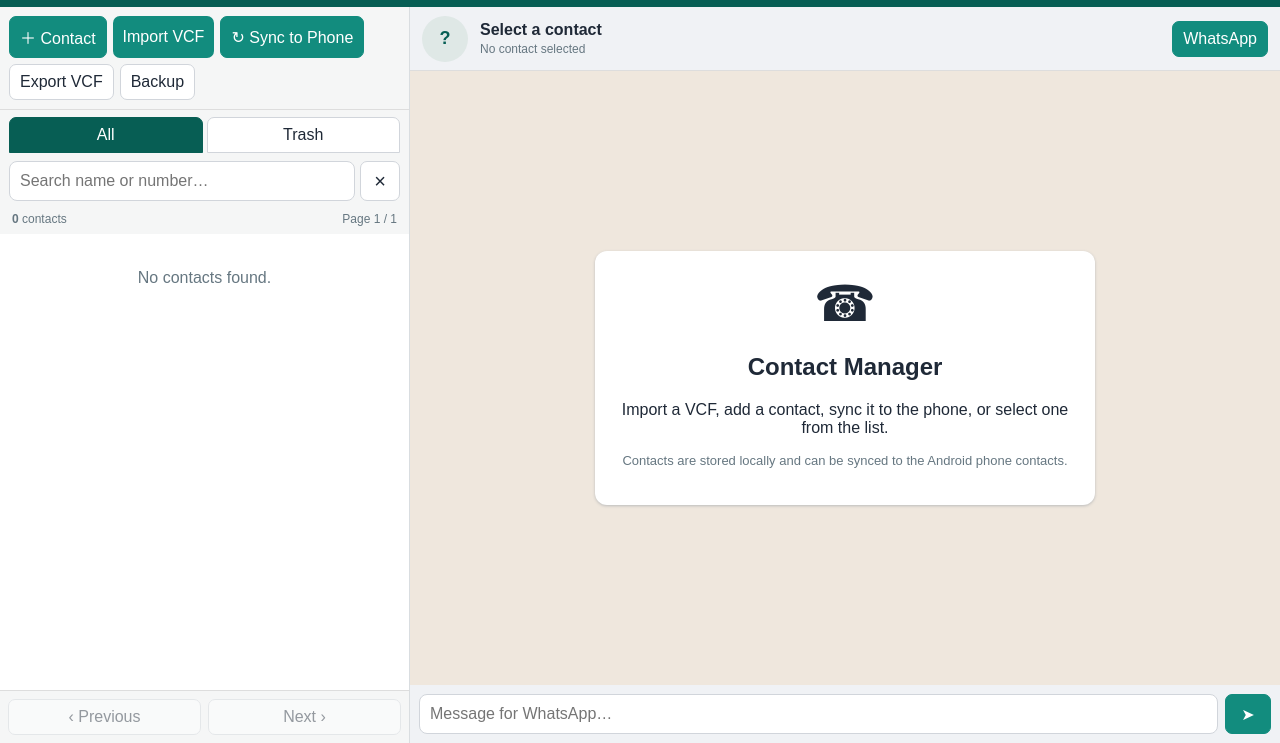
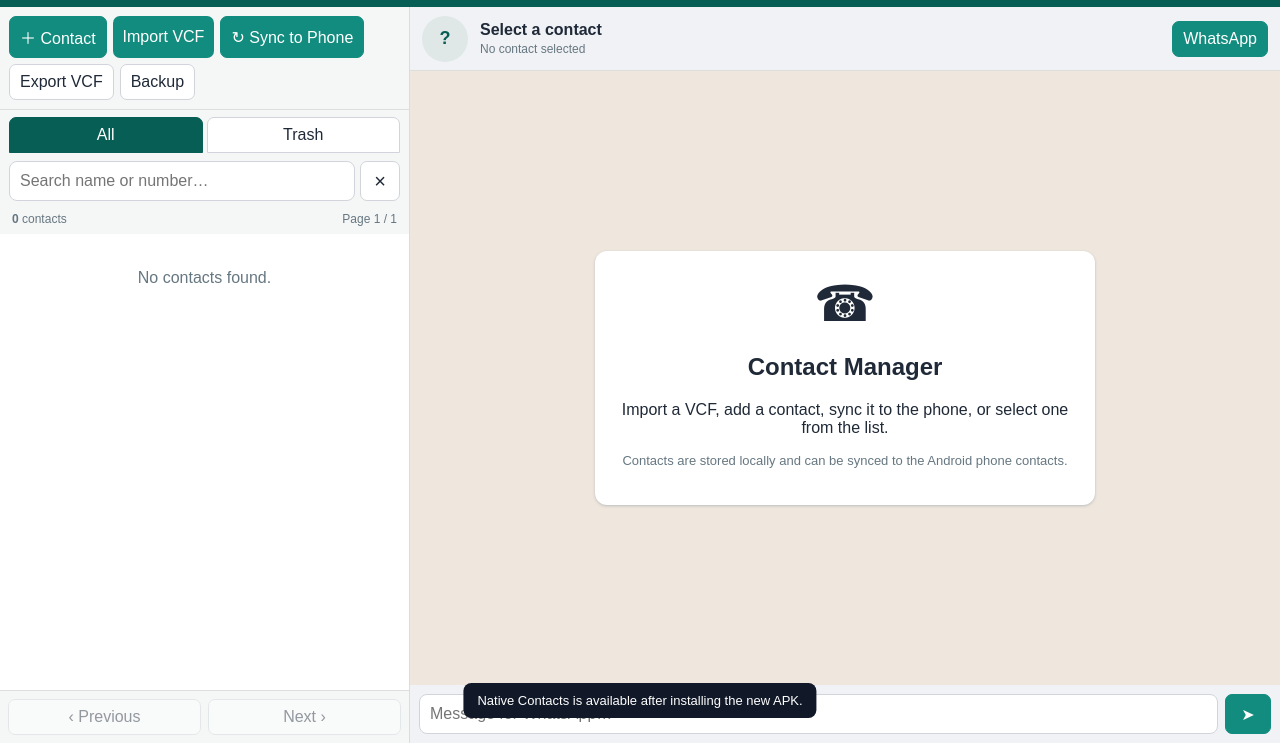
Before and after one commit to i4925024-netizen/number-free-select, a website: page www/index.html in a window 1280 px wide. Both pictures are taken after a click on the button "↻ Sync to Phone". Shown: the part 57-800 px from the top of the page. Drawn offline with Linux system fonts and the light colour scheme.

Commit message:
Load native contact sync module

```diff
--- a/www/index.html
+++ b/www/index.html
@@ -24,5 +24,5 @@
 <section class="detail" id="detail"><div class="detailHead"><div class="avatar" id="headAvatar">?</div><div class="meta"><b id="headName">Select a contact</b><span id="headPhone">No contact selected</span></div><button id="waBtn" class="primary">WhatsApp</button></div><div id="detailBody" class="detailBody"><div class="welcome"><div class="bigIcon">☎</div><h2>Contact Manager</h2><p>Import a VCF, add a contact, sync it to the phone, or select one from the list.</p><p class="muted">Contacts are stored locally and can be synced to the Android phone contacts.</p></div></div><div class="composer"><textarea id="message" rows="1" placeholder="Message for WhatsApp…"></textarea><button id="sendBtn" class="primary">➤</button></div></section>
 </div></div>
 <div id="modal" class="modal hidden"><div class="modalBox"><h2 id="modalTitle">Add Contact</h2><label>Name<input id="nameInput" autocomplete="off"></label><label>Phone / WhatsApp<input id="phoneInput" inputmode="tel" placeholder="+923001234567" autocomplete="off"></label><label>Note<textarea id="noteInput" rows="3"></textarea></label><div class="modalActions"><button id="cancelBtn">Cancel</button><button id="saveBtn" class="primary">Save</button></div></div></div>
-<div id="toast" class="toast"></div><script src="app.js"></script>
+<div id="toast" class="toast"></div><script src="app.js"></script><script src="native-sync.js"></script>
 </body></html>
```
